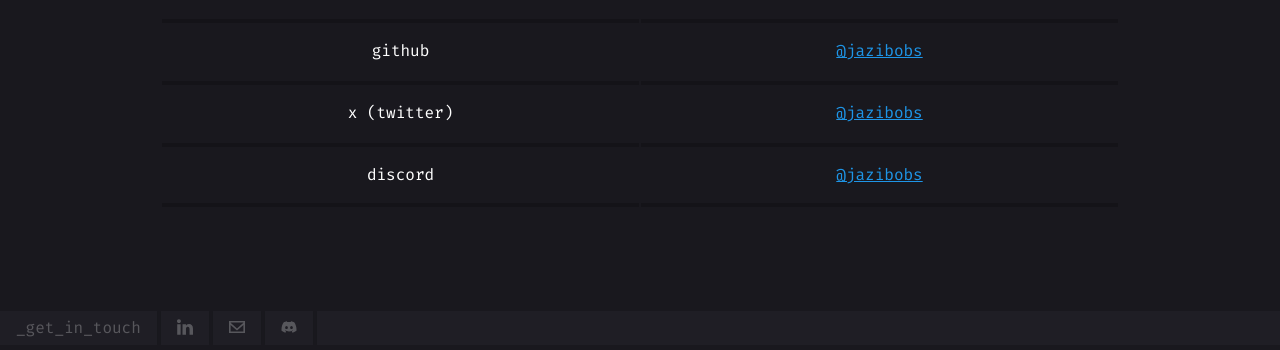
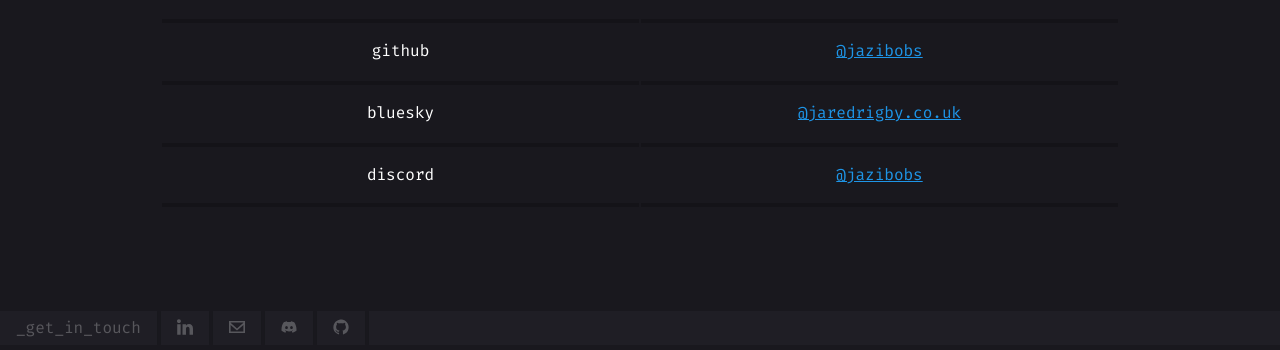
Before and after one commit to jazibobs/website-2024, a Jekyll site: the page built from contact.md, in a window 1280 px wide. Shown: the part 555-905 px from the top of the page. Built offline with Jekyll 4.4.1, drawn with Linux system fonts in a browser that asks for light colours.

Commit message:
Adding /uses/ page

```diff
--- a/_includes/footer.html
+++ b/_includes/footer.html
@@ -18,6 +18,11 @@
                     <img src="/assets/img/socials/discord.svg" alt="Discord">
                 </a>
             </li>
+            <li>
+                <a href="https://github.com/jazibobs">
+                    <img src="/assets/img/socials/github.svg" alt="GitHub">
+                </a>
+            </li>
         </ul>
     </aside>
     <script src="/assets/js/main.js"></script>
--- a/_layouts/home.html
+++ b/_layouts/home.html
@@ -31,7 +31,7 @@
             <tr>
                 <td>5</td>
                 <td></td>
-                <td>I am a <span class="purple">creative programmer</span></td>
+                <td>I am a <span class="purple">creative technologist</span></td>
             </tr>
             <tr>
                 <td>6</td>
--- a/assets/css/main.css
+++ b/assets/css/main.css
@@ -540,8 +540,81 @@
     }
 
     h3 {
-        margin: calc(var(--spacing) * 2) 0 var(--spacing);
+        margin: var(--spacing) 0 var(--spacing);
         color: var(--green)
+    }
+
+    .project__filters {
+        background: var(--grey-overlay);
+        padding: var(--spacing);
+        display: flex;
+        align-items: center;
+        justify-content: center;
+        gap: var(--spacing);
+
+        a {
+            border: 2px solid;
+            display: inline-block;
+            padding: var(--spacing);
+            text-decoration: none;
+            transition: all 0.3s ease;
+        }
+
+        a:hover {
+            color: var(--grey);
+        }
+
+        a:nth-child(2) {
+            border-color: var(--blue);
+            color: var(--blue);
+        }
+
+        a:nth-child(2):hover {
+            color: var(--grey);
+            background-color: var(--blue);
+        }
+
+        a:nth-child(3) {
+            border-color: var(--purple);
+            color: var(--purple);
+        }
+
+        a:nth-child(3):hover {
+            color: var(--grey);
+            background-color: var(--purple);
+        }
+
+        a:nth-child(4) {
+            border-color: var(--red);
+            color: var(--red);
+        }
+
+        a:nth-child(4):hover {
+            color: var(--grey);
+            background-color: var(--red);
+        }
+    }
+
+    .project__single {
+        background: var(--grey-overlay);
+        padding: var(--spacing);
+        margin-bottom: calc(var(--spacing) * 2);
+        border-bottom: 4px solid;
+    }
+
+    .project__single.game-dev {
+
+        border-color: var(--blue);
+    }
+
+    .project__single.web-dev {
+
+        border-color: var(--purple);
+    }
+
+    .project__single.edu {
+
+        border-color: var(--red);
     }
 
     .project__item {
@@ -588,6 +661,79 @@
         &:hover {
             background: var(--blue);
             color: var(--white);
+        }
+    }
+}
+
+.page {
+    margin: auto;
+    max-width: 60rem;
+    line-height: 1.5;
+    text-align: left;
+
+    h1 {
+        color: var(--green);
+        text-transform: uppercase;
+        text-align: center;
+        font-size: 4rem;
+
+        &:before {
+            content: "// ";
+        }
+
+        @media (max-width: 700px) {
+            font-size: 2rem;
+
+            &::before {
+                content: "";
+            }
+        }
+
+        span {
+            &:after{
+                content: "_";
+                letter-spacing: 0;
+            }
+        }
+    }
+
+    h2 {
+        color: var(--orange)
+    }
+
+    ul {
+        list-style:  square;
+        padding-left: var(--spacing);
+
+        li {
+            margin-bottom: var(--spacing);
+        }
+    }
+
+    table {
+        width: 100%;
+        margin: calc(var(--spacing) * 3) 0;
+
+        tr {
+            td {
+                border-top: calc(var(--spacing) / 4) solid var(--grey-overlay);
+            }
+
+            &:last-child {
+                td {
+                    border-bottom: calc(var(--spacing) / 4) solid var(--grey-overlay);
+                }
+            }
+        }
+
+        @media (max-width: 500px) {
+            margin: calc(var(--spacing) * 1) 0;
+        }
+
+        td {
+            padding: var(--spacing) 0;
+            text-align: center;
+            width: 50%;
         }
     }
 }
--- a/contact.md
+++ b/contact.md
@@ -12,5 +12,5 @@
 | email       | [talk@jaredrigby.co.uk](mailto:talk@jaredrigby.co.uk) |
 | linkedin    | [/in/jaredgrigby/](https://www.linkedin.com/in/jaredgrigby/)  |
 | github      | [@jazibobs](https://www.github.com/jazibobs)        |
-| x (twitter) | [@jazibobs](https://www.x.com/jazibobs)        |
+| bluesky     | [@jaredrigby.co.uk](https://bsky.app/profile/jaredrigby.co.uk)        |
 | discord     | [@jazibobs](https://www.discord.com/users/jazibobs)        |
```
Also changed, not shown: _layouts/projects.html (+36 -3 lines), uses.md (added, +24 -0 lines), assets/img/socials/github.svg (added).
